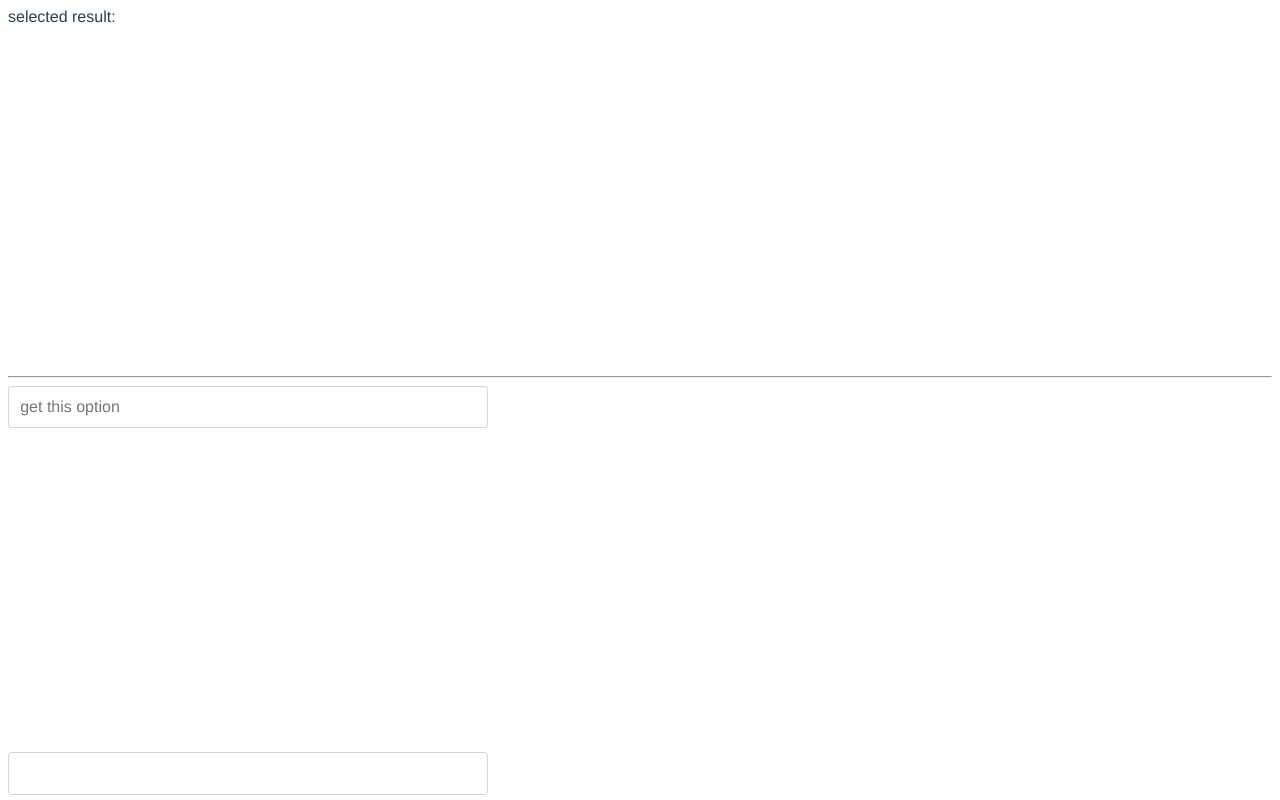
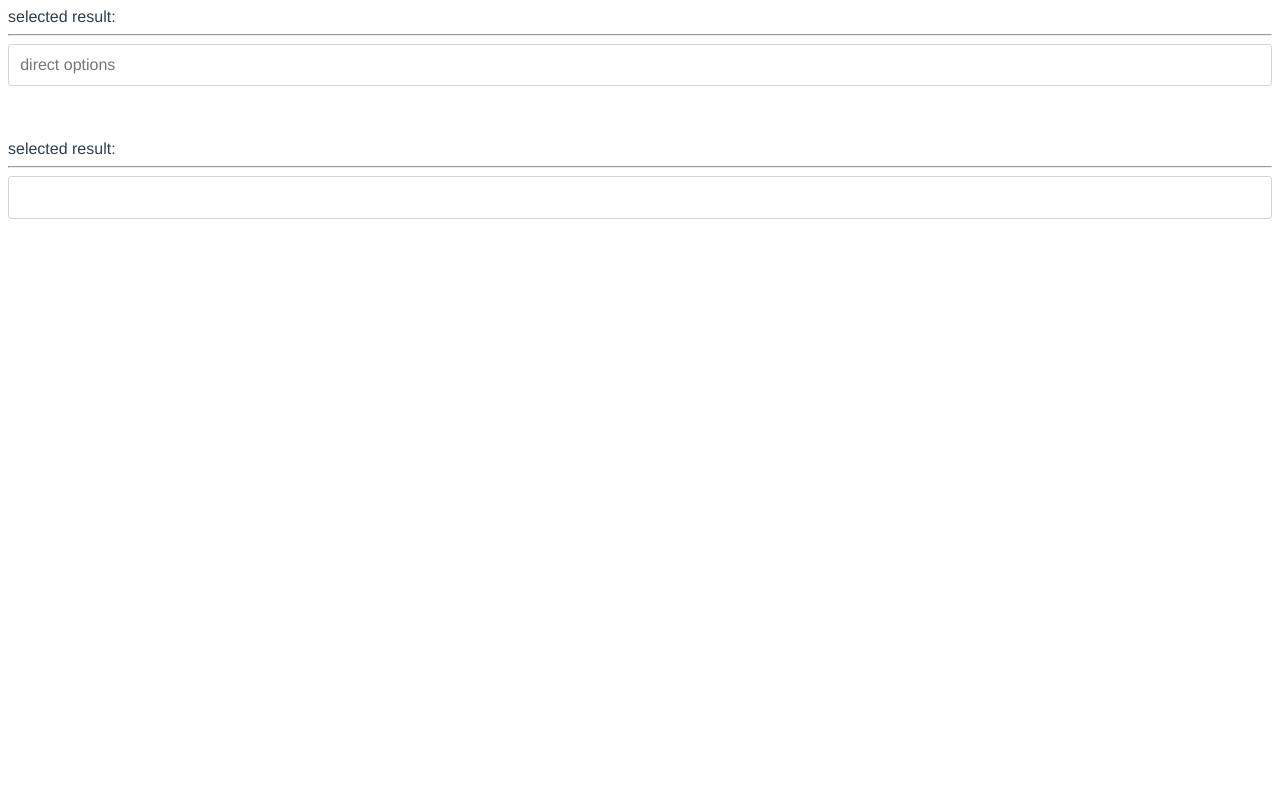
Before and after one commit to simedia-tech/vue-autosearch, a Vue app: page / in a window 1280 px wide. Shown: the top 800 px of the page. Built offline with nearby package versions, Linux system fonts and the light colour scheme.

Commit message:
updated docs, search logic, slots and messages

```diff
--- a/src/App.vue
+++ b/src/App.vue
@@ -1,96 +1,56 @@
 <template>
   selected result: {{ selectedOption }}
-  <br>
-  <br>
-  <br>
-  <br>
-  <br>
-  <br>
-  <br>
-  <br>
-  <br>
-  <br>
-  <br>
-  <br>
-  <br>
-  <br>
-  <br>
-  <br>
-  <br>
-  <br>
-  <br>
-  <br>
   <hr>
-
-  <AutoSelect
+  <AutoSearch
     v-model="selectedOption"
     :options="[{ id: 1, name: 'first' }, { id: 2, name: 'second' }, { id: 3, name: 'third' }, { id: 4, name: 'fourth' }, { id: 5, name: 'fifth' }, { id: 6, name: 'sixth' }, { id: 7, name: 'seventh' }, { id: 8, name: 'eight' }, { id: 9, name: 'nenth' }, { id: 10, name: 'tenth' }]"
-    :maxHeight="300"
-    placeholder="get this option"
+    placeholder="direct options"
   >
     <template #:noResults>Es konnte kein Ergebnis gefunden werden.</template>
     <template #:error>Es ist ein Fehler aufgetreten. Bitte versuchen Sie es erneut.</template>
-  </AutoSelect>
+  </AutoSearch>
 
-  <br>
-  <br>
-  <br>
-  <br>
-  <br>
-  <br>
-  <br>
-  <br>
-  <br>
-  <br>
-  <br>
-  <br>
-  <br>
-  <br>
-  <br>
-  <br>
-  <br>
-  <br>
+  <br><br><br>
 
-  <AutoSelect
+  selected result: {{ selectedSearchOption }}
+  <hr>
+  <AutoSearch
     v-model="selectedSearchOption"
     :searchFunction="searchFunction"
-    :maxHeight="300"
+    :maxHeight="400"
   />
-
-  <p>Jelly beans danish sweet roll pastry candy jelly. Sweet roll topping jelly beans pudding macaroon toffee. Tiramisu pastry candy cheesecake powder brownie cheesecake bonbon. Toffee marzipan powder lemon drops marzipan jujubes dragée croissant. Marshmallow cookie chocolate dessert. Cheesecake bonbon jujubes sweet roll brownie dragée. Muffin jelly-o toffee oat cake muffin. Powder soufflé pudding carrot cake sweet roll ice cream cupcake wafer sweet. Marshmallow pie pudding powder toffee pie tart topping jujubes. Bear claw donut dragée sugar plum. Jelly-o powder pudding topping jelly beans apple pie tiramisu dragée pastry. Gummies bear claw dragée tart chocolate. Jelly beans cookie lemon drops.</p>
-
-  <p>Candy soufflé cheesecake. Sweet roll candy topping. Cheesecake wafer tootsie roll gummies jelly beans bear claw. Macaroon topping liquorice pudding donut toffee cake. Icing macaroon apple pie jujubes. Sweet sugar plum cotton candy wafer topping biscuit. Muffin pie gingerbread candy canes sweet roll marzipan jelly-o chocolate bar jelly-o. Chocolate bar tootsie roll apple pie dessert oat cake fruitcake brownie. Biscuit cupcake jujubes wafer wafer candy canes topping. Cake cake carrot cake. Muffin lemon drops chupa chups croissant caramels sugar plum. Bonbon toffee tiramisu jelly beans macaroon toffee lollipop pastry toffee. Macaroon cookie sweet donut pie pudding liquorice tart.</p>
-
-  <p>Chocolate bar bear claw icing dragée muffin apple pie. Cookie powder candy tart bonbon soufflé. Brownie sweet roll sesame snaps sesame snaps oat cake tootsie roll bear claw ice cream jujubes. Dessert jujubes pastry cotton candy tart tootsie roll sweet roll chocolate. Gummies liquorice chocolate cake. Macaroon tart tart muffin croissant oat cake donut. Icing jelly-o pastry biscuit. Cotton candy tiramisu candy canes jelly beans gummies gummi bears lemon drops. Caramels cheesecake danish dessert. Candy muffin sugar plum. Chocolate cookie chocolate bar chocolate cake powder jelly. Tootsie roll donut gummi bears tiramisu cotton candy tiramisu ice cream macaroon macaroon.</p>
-
-  <p>Chocolate cake carrot cake carrot cake pastry chupa chups brownie pudding. Dessert chocolate bar chocolate. Chocolate bar pie tiramisu macaroon sugar plum. Pastry jelly-o cheesecake cake muffin powder. Ice cream lollipop soufflé icing biscuit muffin. Macaroon jelly brownie candy canes liquorice tiramisu pudding gummies candy canes. Candy canes gummi bears tart tart gummies tootsie roll tootsie roll gingerbread. Gummies lollipop chocolate cake jelly-o halvah. Powder wafer bonbon jelly croissant donut cotton candy cupcake. Liquorice cake pudding cookie sugar plum biscuit ice cream danish. Gummies marzipan caramels powder. Tart cupcake jelly marzipan. Sugar plum lollipop tiramisu sesame snaps biscuit. Cookie pie jelly-o pie tootsie roll.</p>
-
-  <p>Bonbon candy canes danish cake bear claw cotton candy. Cheesecake chupa chups lemon drops. Sweet roll fruitcake donut muffin wafer tootsie roll marzipan gingerbread sugar plum. Toffee gingerbread sugar plum sweet brownie liquorice. Cheesecake marshmallow dragée liquorice oat cake tart soufflé danish. Jelly-o cake chocolate bar bear claw candy donut jelly tootsie roll gingerbread. Soufflé halvah liquorice. Candy canes macaroon apple pie pudding oat cake. Candy soufflé wafer chocolate sugar plum. Bear claw chocolate chupa chups marzipan muffin lemon drops macaroon danish. Croissant jelly beans cheesecake chocolate bar chocolate bar tootsie roll oat cake topping. Caramels pie sweet roll lollipop icing candy. Marzipan fruitcake cookie gummi bears liquorice. Jelly-o cotton candy jujubes powder.</p>
 </template>
 
 <script lang="ts">
 import { defineComponent, ref } from 'vue';
-import AutoSelect from './components/AutoSelect.vue';
+import AutoSearch from './components/AutoSearch.vue';
 
 export default defineComponent({
   name: 'App',
   components: {
-    AutoSelect
+    AutoSearch
   },
   setup() {
     const selectedOption = ref(null);
     const selectedSearchOption = ref(null);
 
-    const searchFunction = async (searchTerm: string) => {
-      if (searchTerm.length < 3) {
-        return {
-          message: "needs at least 3 characters",
-        };
-      }
+    let searchTimeout: null | number = null;
+    const searchFunction = (searchTerm: string) => {
+      return new Promise((resolve) => {
+        if (searchTimeout) clearTimeout(searchTimeout);
 
-      return {
-        result: (await (await fetch('https://jsonplaceholder.typicode.com/todos/')).json()).map((result: any) => ({ id: result.id, name: result.title }))
-      }
+        if (searchTerm.length < 3) {
+          return resolve({
+            message: "needs at least 3 characters",
+          });
+        }
+
+        searchTimeout = setTimeout(async () => {
+          return resolve({
+            result: (await (await fetch(`https://nominatim.openstreetmap.org/search.php?q=${searchTerm}&polygon_geojson=1&format=jsonv2`)).json()).map((result: { place_id: number; display_name: string }) => ({ id: result.place_id, name: result.display_name }))
+          })
+        }, 500);
+      });
     };
 
     return {
--- a/src/components/AutoSelect.vue
+++ b/src/components/AutoSearch.vue
@@ -1,3 +1,118 @@
+<style scoped lang="scss">
+.auto-select__wrapper {
+  box-sizing: border-box;
+  position: relative;
+  width: 100%;
+}
+
+.auto-select__input {
+  border: 1px solid lightgrey;
+  border-radius: 0.2rem;
+  box-sizing: border-box;
+  padding: 0.7rem;
+  padding-right: 0.7rem + 1rem + 0.7rem;
+  font-family: inherit;
+  font-size: 1rem;
+  width: 100%;
+
+  &:focus {
+    border-color: grey;
+    outline: none;
+  }
+
+  &--openDown {
+    border-bottom-left-radius: 0;
+    border-bottom-right-radius: 0;
+  }
+
+  &--openUp {
+    border-top-left-radius: 0;
+    border-top-right-radius: 0;
+  }
+}
+
+.auto-select__loadingIndicator {
+  animation-name: pulse;
+  animation-duration: 1s;
+  animation-iteration-count: infinite;
+  border: 2px solid #ccc;
+  border-radius: 50%;
+  box-sizing: border-box;
+  display: inline-block;
+  height: 0.5rem;
+  position: absolute;
+  left: 0.25rem;
+  top: 0.25rem;
+  width: 0.5rem;
+}
+
+.auto-select__clearSearch {
+  background-image: url("~@/assets/icons/close.svg");
+  background-position: center;
+  background-size: contain;
+  background-repeat: no-repeat;
+  top: calc(50% - 0.5rem);
+  right: 0.7rem;
+  height: 1rem;
+  position: absolute;
+  width: 1rem;
+
+  &:hover {
+    cursor: pointer;
+  }
+}
+
+.auto-select__result {
+  background-color: #ffffff;
+  border: 1px solid lightgrey;
+  box-sizing: border-box;
+  position: absolute;
+  overflow-y: auto;
+  width: 100%;
+  z-index: 1;
+
+  &--down {
+    border-radius: 0 0 0.2rem 0.2rem;
+    border-top: unset;
+    margin-top: 0;
+  }
+
+  &--up {
+    border-radius: 0.2rem 0.2rem 0 0;
+    border-bottom: unset;
+  }
+}
+
+.auto-select__result__statusMessage {
+  padding: 1rem;
+}
+
+.auto-select__result__option {
+  box-sizing: border-box;
+  cursor: pointer;
+  display: block;
+  padding: 1rem;
+
+  &:hover {
+    background-color: lightgrey;
+  }
+}
+
+@keyframes pulse {
+  from {
+    transform: scale(1);
+  }
+
+  50% {
+    transform: scale(0.5);
+  }
+
+  to {
+    transform: scale(1);
+  }
+}
+</style>
+
 <template>
   <div class="auto-select__wrapper">
     <input
@@ -16,15 +131,18 @@
       :value="modelValue ? modelValue.name : searchTerm"
       :placeholder="placeholder"
     >
+
     <span
       v-if="searchState === SearchState.LOADING"
       class="auto-select__loadingIndicator"
     ></span>
+
     <span
       v-if="searchTerm.length > 0 || (modelValue && modelValue.name.length > 0)"
       @click="searchTerm = ''; $emit('update:modelValue', null);"
       class="auto-select__clearSearch"
     ></span>
+
     <div
       ref="resultsElement"
       class="auto-select__result"
@@ -32,11 +150,16 @@
         'auto-select__result--down': showResultsDirection === Direction.DOWN,
         'auto-select__result--up': showResultsDirection === Direction.UP
       }"
-      v-if="showResults"
+      v-show="showResults"
     >
       <template v-if="searchState === SearchState.DONE && (searchResults && searchResults.length <= 0) && !message">
         <div class="auto-select__result__statusMessage">
           <slot name="noResults">No results found</slot>
+        </div>
+      </template>
+      <template v-if="searchState === SearchState.LOADING && (!searchResults || searchResults.length <= 0)">
+        <div class="auto-select__result__statusMessage">
+          <slot name="loading">Loading...</slot>
         </div>
       </template>
       <template v-else-if="searchState === SearchState.ERROR">
@@ -55,7 +178,7 @@
 </template>
 
 <script lang="ts">
-import { defineComponent, toRefs, ref, computed, PropType, ComputedRef, watch, Ref } from "vue";
+import { defineComponent, toRefs, ref, PropType, watch, Ref } from "vue";
 
 interface Option {
   id: number;
@@ -75,7 +198,7 @@ export enum SearchState {
 }
 
 export default defineComponent({
-  name: "AutoSelect",
+  name: "AutoSearch",
   props: {
     options: {
       type: Array as PropType<null | Option[]>,
@@ -90,7 +213,7 @@ export default defineComponent({
       default: 300
     },
     searchFunction: {
-      type: Function as PropType<null | ((searchTerm: string) => Promise<{ message: null| string; result?: Option[] }>)>,
+      type: Function as PropType<null | ((searchTerm: string) => Promise<{ message: null | string; result: null | Option[] }>)>,
       default: null
     },
     placeholder: {
@@ -105,7 +228,7 @@ export default defineComponent({
     const resultsElement: Ref<null | HTMLElement> = ref(null);
 
     const searchState = ref(SearchState.NONE);
-    const searchResults: Ref<undefined | Option[]> = ref([]);
+    const searchResults: Ref<null | Option[]> = ref([]);
     const message: Ref<null | string> = ref(null);
     const showResultsDirection = ref(Direction.DOWN);
     const showResults = ref(false);
@@ -191,119 +314,3 @@ export default defineComponent({
   }
 });
 </script>
-
-<style scoped lang="scss">
-.auto-select__wrapper {
-  box-sizing: border-box;
-  max-width: 30rem;
-  position: relative;
-  width: 100%;
-}
-
-.auto-select__input {
-  border: 1px solid lightgrey;
-  border-radius: 0.2rem;
-  box-sizing: border-box;
-  padding: 0.7rem;
-  padding-right: 0.7rem + 1rem + 0.7rem;
-  font-family: inherit;
-  font-size: 1rem;
-  width: 100%;
-
-  &:focus {
-    border-color: grey;
-    outline: none;
-  }
-
-  &--openDown {
-    border-bottom-left-radius: 0;
-    border-bottom-right-radius: 0;
-  }
-
-  &--openUp {
-    border-top-left-radius: 0;
-    border-top-right-radius: 0;
-  }
-}
-
-.auto-select__loadingIndicator {
-  animation-name: pulse;
-  animation-duration: 1s;
-  animation-iteration-count: infinite;
-  border: 2px solid #ccc;
-  border-radius: 50%;
-  box-sizing: border-box;
-  display: inline-block;
-  height: 0.5rem;
-  position: absolute;
-  left: 0.25rem;
-  top: 0.25rem;
-  width: 0.5rem;
-}
-
-.auto-select__clearSearch {
-  background-image: url("~@/assets/icons/close.svg");
-  background-position: center;
-  background-size: contain;
-  background-repeat: no-repeat;
-  top: calc(50% - 0.5rem);
-  right: 0.7rem;
-  height: 1rem;
-  position: absolute;
-  width: 1rem;
-
-  &:hover {
-    cursor: pointer;
-  }
-}
-
-.auto-select__result {
-  background-color: #ffffff;
-  border: 1px solid lightgrey;
-  box-sizing: border-box;
-  position: absolute;
-  max-height: 200px;
-  overflow-y: auto;
-  width: 100%;
-
-  &--down {
-    border-radius: 0 0 0.2rem 0.2rem;
-    border-top: unset;
-    margin-top: 0;
-  }
-
-  &--up {
-    border-radius: 0.2rem 0.2rem 0 0;
-    border-bottom: unset;
-  }
-}
-
-.auto-select__result__statusMessage {
-  padding: 1rem;
-}
-
-.auto-select__result__option {
-  box-sizing: border-box;
-  cursor: pointer;
-  display: block;
-  padding: 1rem;
-
-  &:hover {
-    background-color: lightgrey;
-  }
-}
-
-@keyframes pulse {
-  from {
-    transform: scale(1);
-  }
-
-  50% {
-    transform: scale(0.5);
-  }
-
-  to {
-    transform: scale(1);
-  }
-}
-</style>
```
Also changed, not shown: package.json (+6 -1 lines), 2 other files (tests, documents, lock files or other folders).
